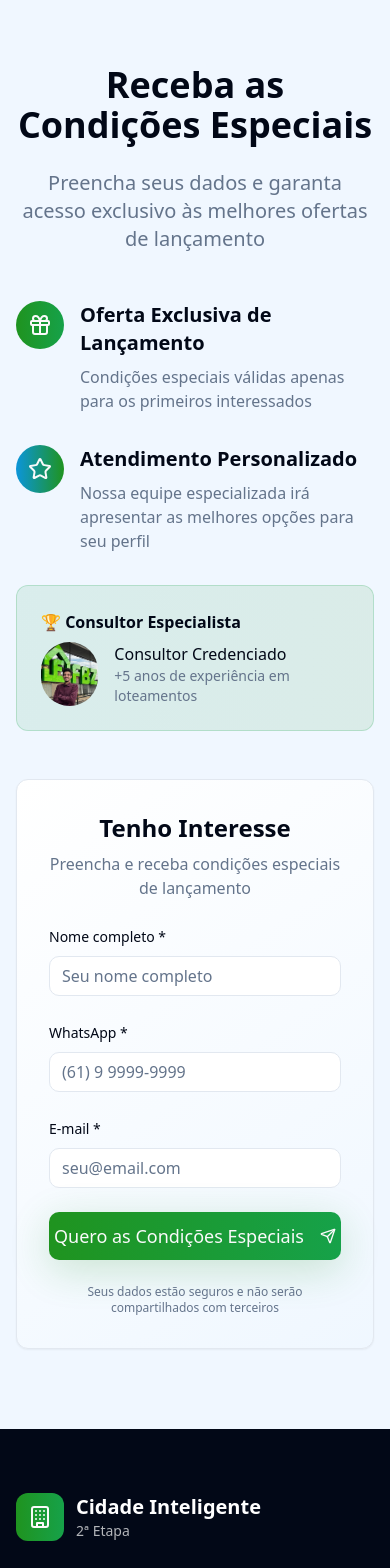
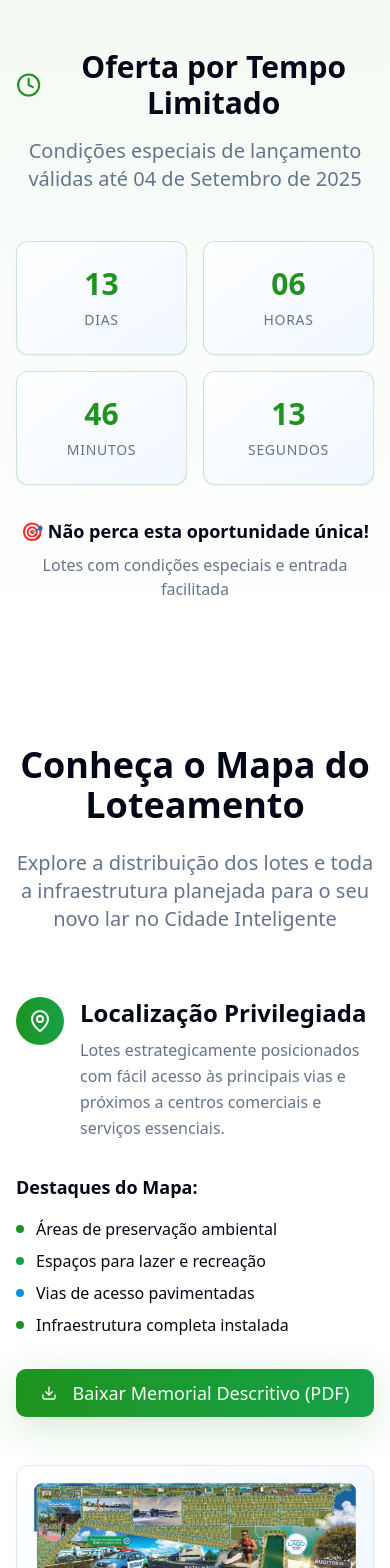
Before and after one commit to WillbioCloud/cidade-inteligente-landing, a React (Vite) app: page / in a window 390 px wide. Shown: the part 6660-8228 px from the top of the page. Built offline with nearby package versions, Linux system fonts and the light colour scheme.

Commit message:
Add landing page features
Added map, countdown, contact form, phone number, and PDF download to the landing page. Ensured responsiveness and optimized performance.

```diff
--- /dev/null
+++ b/src/components/CountdownTimer.tsx
@@ -0,0 +1,91 @@
+import { useState, useEffect } from "react";
+import { Card } from "@/components/ui/card";
+import { Clock } from "lucide-react";
+
+export const CountdownTimer = () => {
+  const [timeLeft, setTimeLeft] = useState({
+    days: 0,
+    hours: 0,
+    minutes: 0,
+    seconds: 0
+  });
+
+  useEffect(() => {
+    const targetDate = new Date("2025-09-04T00:00:00");
+
+    const updateCountdown = () => {
+      const now = new Date().getTime();
+      const target = targetDate.getTime();
+      const difference = target - now;
+
+      if (difference > 0) {
+        const days = Math.floor(difference / (1000 * 60 * 60 * 24));
+        const hours = Math.floor((difference % (1000 * 60 * 60 * 24)) / (1000 * 60 * 60));
+        const minutes = Math.floor((difference % (1000 * 60 * 60)) / (1000 * 60));
+        const seconds = Math.floor((difference % (1000 * 60)) / 1000);
+
+        setTimeLeft({ days, hours, minutes, seconds });
+      } else {
+        setTimeLeft({ days: 0, hours: 0, minutes: 0, seconds: 0 });
+      }
+    };
+
+    updateCountdown();
+    const interval = setInterval(updateCountdown, 1000);
+
+    return () => clearInterval(interval);
+  }, []);
+
+  const timeUnits = [
+    { label: "Dias", value: timeLeft.days },
+    { label: "Horas", value: timeLeft.hours },
+    { label: "Minutos", value: timeLeft.minutes },
+    { label: "Segundos", value: timeLeft.seconds }
+  ];
+
+  return (
+    <section className="py-16 bg-gradient-to-b from-primary/5 to-background">
+      <div className="container mx-auto px-4">
+        <div className="text-center mb-12 animate-fade-in">
+          <div className="flex items-center justify-center mb-4">
+            <Clock className="w-8 h-8 text-primary mr-3" />
+            <h2 className="text-3xl md:text-4xl font-bold text-foreground">
+              Oferta por Tempo Limitado
+            </h2>
+          </div>
+          <p className="text-xl text-muted-foreground max-w-2xl mx-auto">
+            Condições especiais de lançamento válidas até 04 de Setembro de 2025
+          </p>
+        </div>
+
+        <div className="max-w-4xl mx-auto">
+          <div className="grid grid-cols-2 md:grid-cols-4 gap-4 md:gap-6">
+            {timeUnits.map((unit, index) => (
+              <Card
+                key={unit.label}
+                className="card-gradient p-6 text-center animate-fade-in border-primary/20"
+                style={{ animationDelay: `${index * 0.1}s` }}
+              >
+                <div className="text-3xl md:text-4xl font-bold text-primary mb-2">
+                  {unit.value.toString().padStart(2, '0')}
+                </div>
+                <div className="text-sm md:text-base font-medium text-muted-foreground uppercase tracking-wider">
+                  {unit.label}
+                </div>
+              </Card>
+            ))}
+          </div>
+
+          <div className="text-center mt-8">
+            <p className="text-lg font-semibold text-foreground mb-2">
+              🎯 Não perca esta oportunidade única!
+            </p>
+            <p className="text-muted-foreground">
+              Lotes com condições especiais e entrada facilitada
+            </p>
+          </div>
+        </div>
+      </div>
+    </section>
+  );
+};
--- a/src/components/Footer.tsx
+++ b/src/components/Footer.tsx
@@ -26,7 +26,12 @@ export const Footer = () => {
             <div className="space-y-3">
               <div className="flex items-center space-x-3">
                 <Phone className="w-4 h-4 text-primary" />
-                <span className="text-background/80">(61) 9 9999-9999</span>
+                <a
+                  href="tel:+5564993232234"
+                  className="text-background/80 hover:text-background transition-colors"
+                >
+                  (64) 99323-2234
+                </a>
               </div>
               <div className="flex items-center space-x-3">
                 <Mail className="w-4 h-4 text-primary" />
@@ -55,7 +60,7 @@ export const Footer = () => {
             <h4 className="text-lg font-semibold mb-4">Redes Sociais</h4>
             <div className="space-y-4">
               <a
-                href="https://wa.me/5561999999999"
+                href="https://wa.me/5564993232234"
                 target="_blank"
                 rel="noopener noreferrer"
                 className="flex items-center space-x-3 text-background/80 hover:text-success transition-colors"
--- a/src/components/Header.tsx
+++ b/src/components/Header.tsx
@@ -26,7 +26,9 @@ export const Header = () => {
           <div className="hidden md:flex items-center space-x-6 text-sm">
             <div className="flex items-center space-x-2 text-muted-foreground">
               <Phone className="w-4 h-4" />
-              <span>(61) 9 9999-9999</span>
+              <a href="tel:+5564993232234" className="hover:text-primary transition-colors">
+                (64) 99323-2234
+              </a>
             </div>
             <div className="flex items-center space-x-2 text-muted-foreground">
               <Mail className="w-4 h-4" />
--- /dev/null
+++ b/src/components/MapSection.tsx
@@ -0,0 +1,94 @@
+import { Card } from "@/components/ui/card";
+import { Button } from "@/components/ui/button";
+import { Download, MapPin } from "lucide-react";
+import mapaImage from "/lovable-uploads/be2ca1fc-963e-4694-93b7-d4a397cb01d0.png";
+
+export const MapSection = () => {
+  const handlePdfDownload = () => {
+    // Create a temporary link to simulate PDF download
+    const link = document.createElement('a');
+    link.href = '#';
+    link.download = 'cidade-inteligente-memorial-descritivo.pdf';
+    // In a real implementation, this would point to an actual PDF file
+    console.log('PDF download would start here');
+  };
+
+  return (
+    <section className="py-20 bg-background">
+      <div className="container mx-auto px-4">
+        <div className="text-center mb-16 animate-fade-in">
+          <h2 className="text-4xl md:text-5xl font-bold text-foreground mb-6">
+            Conheça o Mapa do Loteamento
+          </h2>
+          <p className="text-xl text-muted-foreground max-w-3xl mx-auto">
+            Explore a distribuição dos lotes e toda a infraestrutura planejada
+            para o seu novo lar no Cidade Inteligente
+          </p>
+        </div>
+
+        <div className="grid grid-cols-1 lg:grid-cols-2 gap-12 items-center max-w-6xl mx-auto">
+          <div className="space-y-8 animate-slide-up">
+            <div className="flex items-start space-x-4">
+              <div className="w-12 h-12 bg-gradient-to-r from-primary to-success rounded-full flex items-center justify-center flex-shrink-0">
+                <MapPin className="w-6 h-6 text-primary-foreground" />
+              </div>
+              <div>
+                <h3 className="text-2xl font-semibold text-foreground mb-2">
+                  Localização Privilegiada
+                </h3>
+                <p className="text-muted-foreground leading-relaxed">
+                  Lotes estrategicamente posicionados com fácil acesso às principais vias
+                  e próximos a centros comerciais e serviços essenciais.
+                </p>
+              </div>
+            </div>
+
+            <div className="space-y-4">
+              <h4 className="text-lg font-semibold text-foreground">Destaques do Mapa:</h4>
+              <ul className="space-y-2">
+                <li className="flex items-center space-x-3">
+                  <div className="w-2 h-2 bg-primary rounded-full"></div>
+                  <span className="text-foreground">Áreas de preservação ambiental</span>
+                </li>
+                <li className="flex items-center space-x-3">
+                  <div className="w-2 h-2 bg-success rounded-full"></div>
+                  <span className="text-foreground">Espaços para lazer e recreação</span>
+                </li>
+                <li className="flex items-center space-x-3">
+                  <div className="w-2 h-2 bg-secondary rounded-full"></div>
+                  <span className="text-foreground">Vias de acesso pavimentadas</span>
+                </li>
+                <li className="flex items-center space-x-3">
+                  <div className="w-2 h-2 bg-primary rounded-full"></div>
+                  <span className="text-foreground">Infraestrutura completa instalada</span>
+                </li>
+              </ul>
+            </div>
+
+            <Button
+              onClick={handlePdfDownload}
+              className="btn-hero text-lg py-6 px-8 group w-full md:w-auto"
+            >
+              <Download className="w-5 h-5 mr-2 group-hover:animate-bounce" />
+              Baixar Memorial Descritivo (PDF)
+            </Button>
+          </div>
+
+          <Card className="card-gradient p-4 animate-fade-in">
+            <div className="relative overflow-hidden rounded-lg">
+              <img
+                src={mapaImage}
+                alt="Mapa detalhado do loteamento Cidade Inteligente mostrando a distribuição dos lotes, áreas verdes, infraestrutura e acessos"
+                className="w-full h-auto object-contain rounded-lg transition-transform duration-300 hover:scale-105"
+              />
+              <div className="absolute inset-0 bg-gradient-to-t from-background/10 to-transparent rounded-lg"></div>
+            </div>
+            <p className="text-sm text-muted-foreground text-center mt-4">
+              Clique na imagem para visualizar em tamanho maior
+            </p>
+          </Card>
+        </div>
+      </div>
+    </section>
+  );
+};
--- a/src/pages/Index.tsx
+++ b/src/pages/Index.tsx
@@ -2,6 +2,8 @@ import { Header } from "@/components/Header";
 import { HeroSection } from "@/components/HeroSection";
 import { AboutSection } from "@/components/AboutSection";
 import { BenefitsSection } from "@/components/BenefitsSection";
+import { CountdownTimer } from "@/components/CountdownTimer";
+import { MapSection } from "@/components/MapSection";
 import { LeadForm } from "@/components/LeadForm";
 import { Footer } from "@/components/Footer";
 
@@ -12,6 +14,8 @@ const Index = () => {
       <HeroSection />
       <AboutSection />
       <BenefitsSection />
+      <CountdownTimer />
+      <MapSection />
       <LeadForm />
       <Footer />
     </div>
```
Also changed, not shown: src/components/LeadForm.tsx (+39 -3 lines), public/lovable-uploads/be2ca1fc-963e-4694-93b7-d4a397cb01d0.png (added), 1 other file (tests, documents, lock files or other folders).
